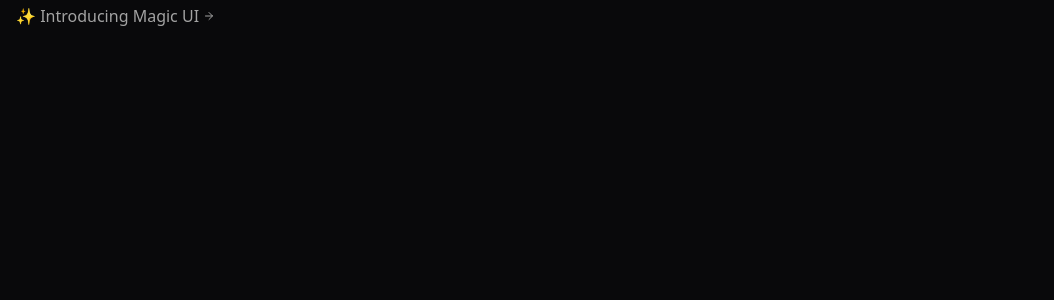
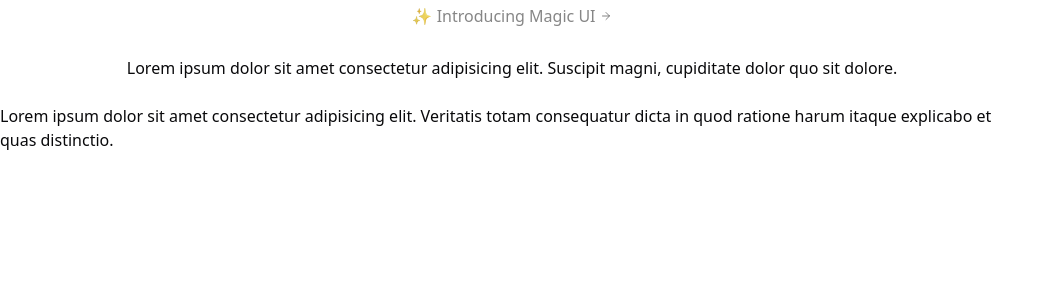
Before and after one commit to 2ndevs/landing-page, a Next.js app: page / in a window 1280 px wide. Shown: the top 300 px of the page, without its empty margins (0-1054 px from the left). Built offline with nearby package versions, Linux system fonts and the light colour scheme.

Commit message:
feat: add key on theme

```diff
--- a/src/app/layout.tsx
+++ b/src/app/layout.tsx
@@ -29,9 +29,9 @@ const RootLayout = ({
       >
         <ThemeProvider
           attribute="class"
-          defaultTheme="dark"
+          defaultTheme="system"
           enableSystem
-          disableTransitionOnChange
+          key="@2n/theme"
         >
           {children}
         </ThemeProvider>
--- a/src/components/shards/hero.tsx
+++ b/src/components/shards/hero.tsx
@@ -2,8 +2,21 @@ import AnimatedShinyText from "@components/magicui/animated-shiny-text";
 import { ArrowRightIcon } from "lucide-react";
 
 export const Hero = () => (
-  <AnimatedShinyText className="inline-flex items-center justify-center px-4 py-1 transition ease-out hover:text-neutral-600 hover:duration-300 hover:dark:text-neutral-400">
-    <span>✨ Introducing Magic UI</span>
-    <ArrowRightIcon className="ml-1 size-3 transition-transform duration-300 ease-in-out group-hover:translate-x-0.5" />
-  </AnimatedShinyText>
+  <section className="flex flex-col w-full items-center justify-center gap-6">
+    <AnimatedShinyText className="inline-flex items-center justify-center px-4 py-1 transition ease-out hover:text-neutral-600 hover:duration-300 hover:dark:text-neutral-400">
+      <span>✨ Introducing Magic UI</span>
+      <ArrowRightIcon className="ml-1 size-3 transition-transform duration-300 ease-in-out group-hover:translate-x-0.5" />
+    </AnimatedShinyText>
+
+    <h1>
+      Lorem ipsum dolor sit amet consectetur adipisicing elit. Suscipit magni,
+      cupiditate dolor quo sit dolore.
+    </h1>
+
+    <p>
+      Lorem ipsum dolor sit amet consectetur adipisicing elit. Veritatis totam
+      consequatur dicta in quod ratione harum itaque explicabo et quas
+      distinctio.
+    </p>
+  </section>
 );
```
